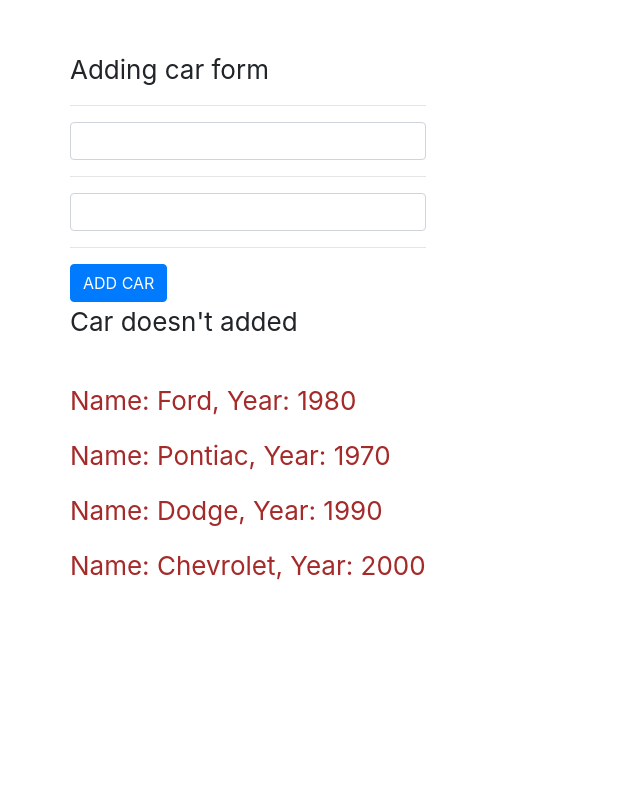
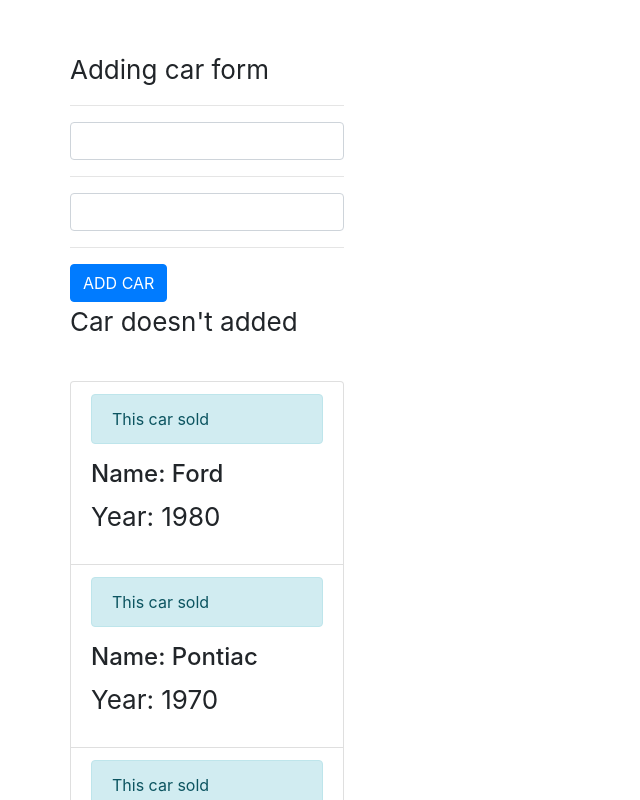
Before and after one commit to flalfalaen/udemy-angular, an Angular app: page / in a window 1280 px wide. Shown: the top 800 px of the page, without its empty margins (0-640 px from the left). Built offline with nearby package versions, Linux system fonts and the light colour scheme.

Commit message:
3.18 using sangulars selector <ng-component> for html inserting code in <app-componentName> selector

```diff
--- a/src/app/car/car.component.html
+++ b/src/app/car/car.component.html
@@ -1 +1,6 @@
-<p>Name: {{ carsData.name }}, Year: {{ carsData.year }}</p>
+<!--<h4 class="list-group-item-heading">Name: {{ carsData.name }}</h4>-->
+<!--<p class="list-group-item-text">Year: {{ carsData.year }}</p>-->
+
+<!--<p>Name: {{ carsData.name }}, Year: {{ carsData.year }}</p>-->
+<div class="alert alert-info">This car sold</div>
+<ng-content></ng-content>
--- a/src/app/cars/cars.component.html
+++ b/src/app/cars/cars.component.html
@@ -12,7 +12,12 @@
 <hr>
 <app-add-car (addCarDataToArray)="updateCarDataArray($event)"></app-add-car>
 <br>
-<app-car *ngFor="let carData of carsDataArray" [carDataCarComponent]="carData"></app-car>
+<div class="list-group">
+  <app-car class="list-group-item" *ngFor="let carData of carsDataArray" [carDataCarComponent]="carData">
+    <h4 class="list-group-item-heading">Name: {{ carData.name }}</h4>
+    <p class="list-group-item-text">Year: {{ carData.year }}</p>
+  </app-car>
+</div>
 
 <!--<ul>-->
 <!--  <li *ngFor="let carData of carsDataArray">-->
```
Also changed, not shown: tips.txt.
